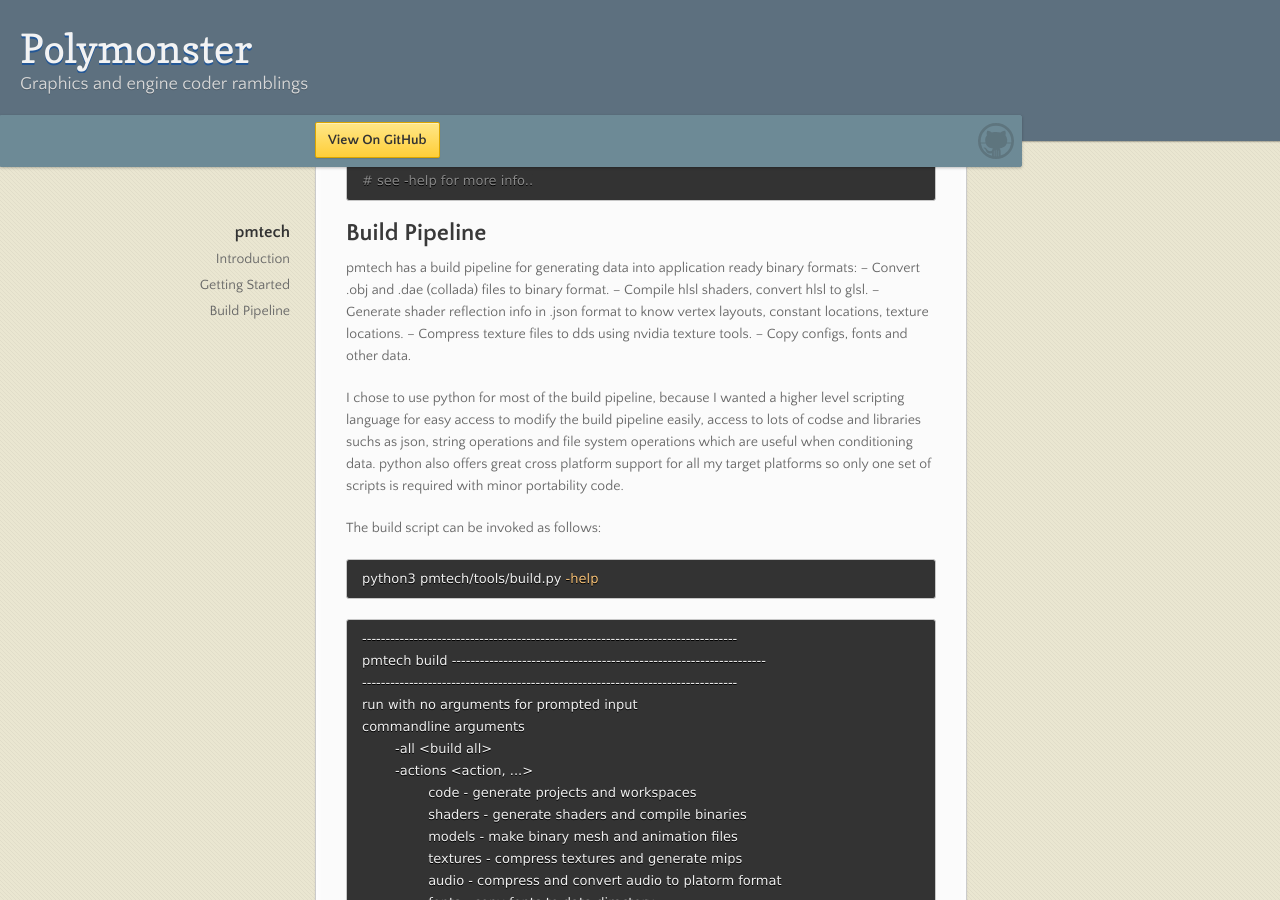
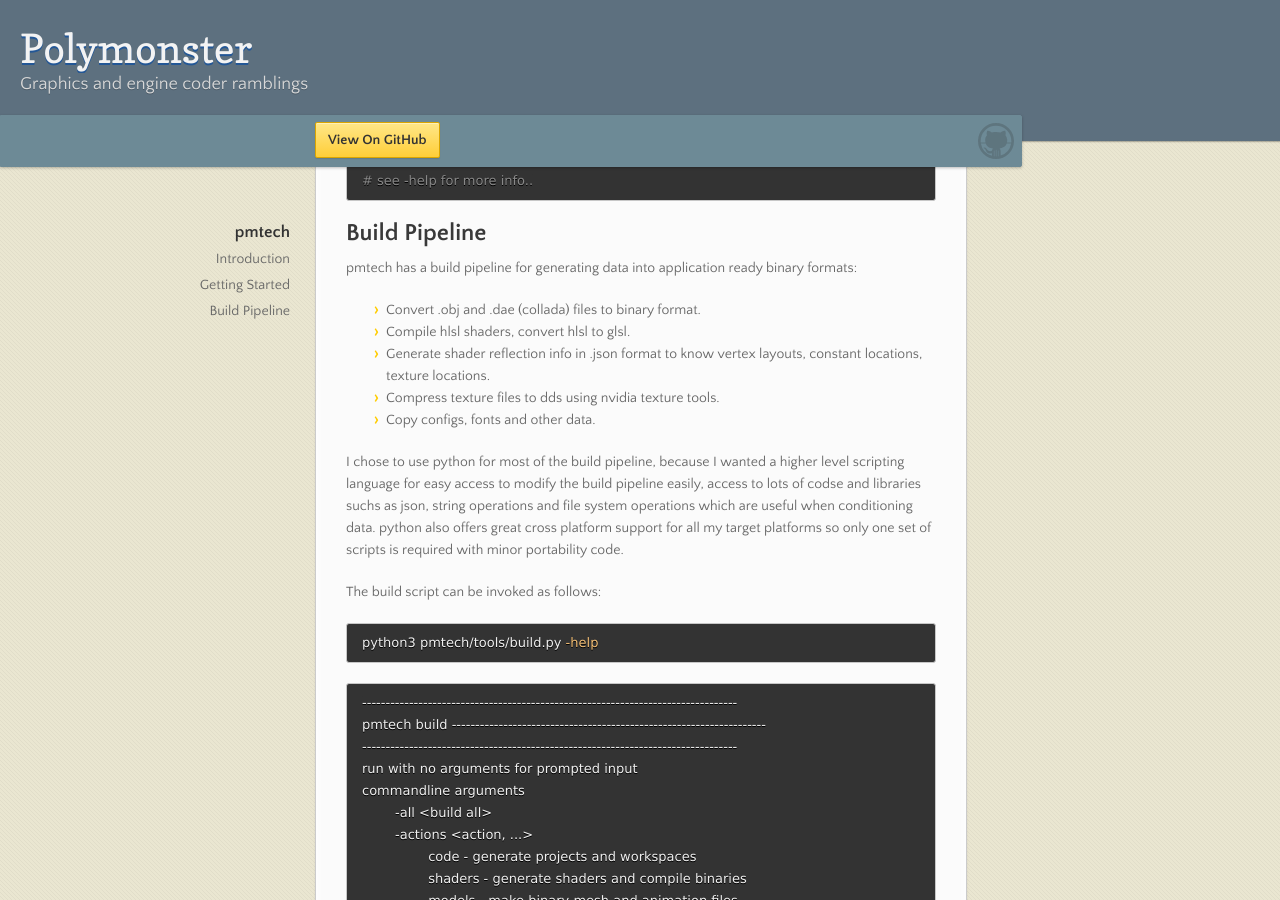
Before and after one commit to polymonster/polymonster.github.io, a Jekyll site: the page built from index.md, in a window 1280 px wide and 900 px high, scrolled down 2950 px. Built offline with Jekyll 4.4.1, drawn with Linux system fonts in a browser that asks for light colours; our own code applies the rules of GitHub Pages for plain Markdown files.

Commit message:
Update index.md

```diff
--- a/index.md
+++ b/index.md
@@ -94,11 +94,11 @@
 ## Build Pipeline
 
 pmtech has a build pipeline for generating data into application ready binary formats:
--- Convert .obj and .dae (collada) files to binary format.
--- Compile hlsl shaders, convert hlsl to glsl.
--- Generate shader reflection info in .json format to know vertex layouts, constant locations, texture locations.
--- Compress texture files to dds using nvidia texture tools.
--- Copy configs, fonts and other data.
+- Convert .obj and .dae (collada) files to binary format.
+- Compile hlsl shaders, convert hlsl to glsl.
+- Generate shader reflection info in .json format to know vertex layouts, constant locations, texture locations.
+- Compress texture files to dds using nvidia texture tools.
+- Copy configs, fonts and other data.
 
 I chose to use python for most of the build pipeline, because I wanted a higher level scripting language for easy access to modify the build pipeline easily, access to lots of codse and libraries suchs as json, string operations and file system operations which are useful when conditioning data. python also offers great cross platform support for all my target platforms so only one set of scripts is required with minor portability code.
 
```
